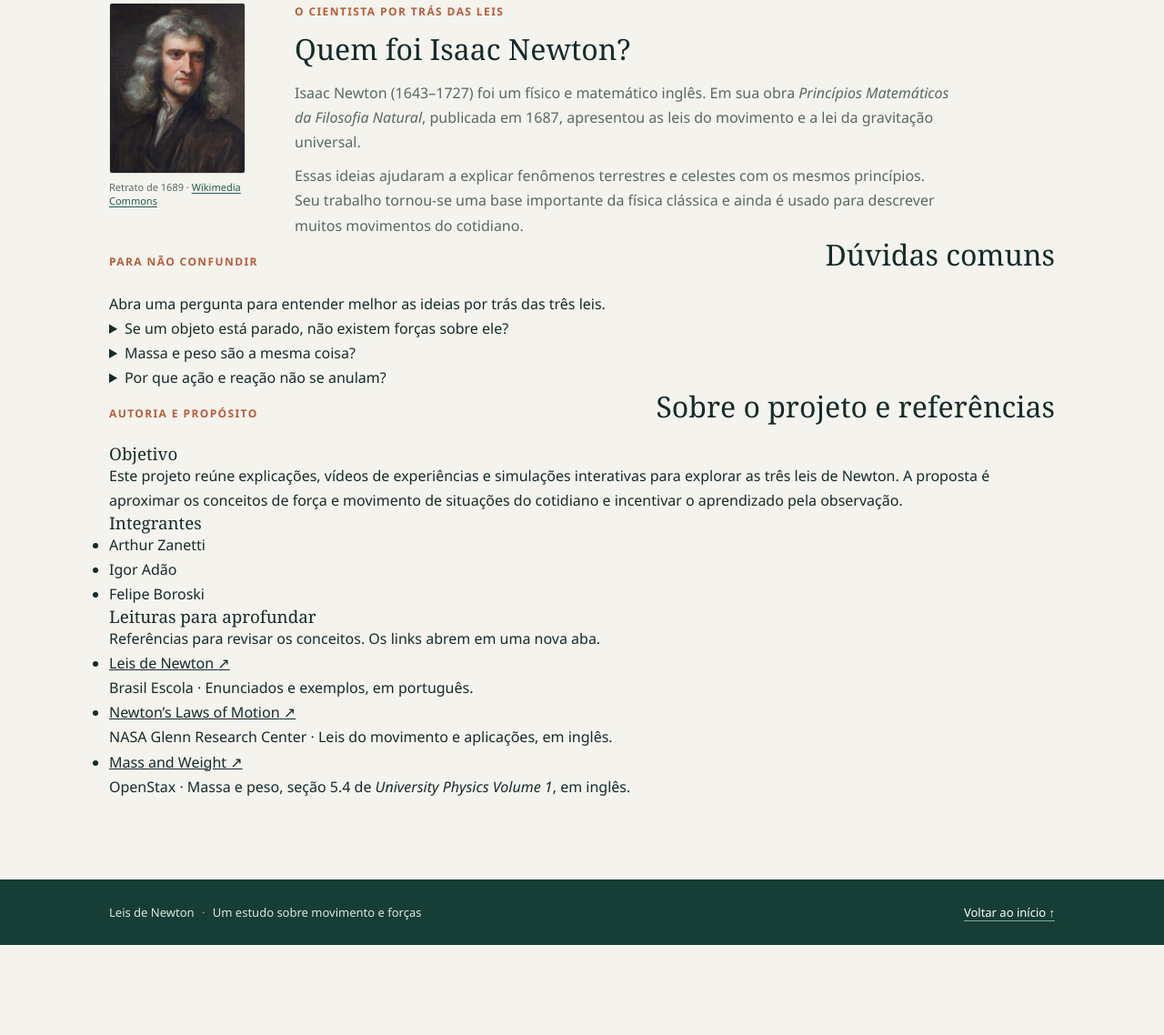
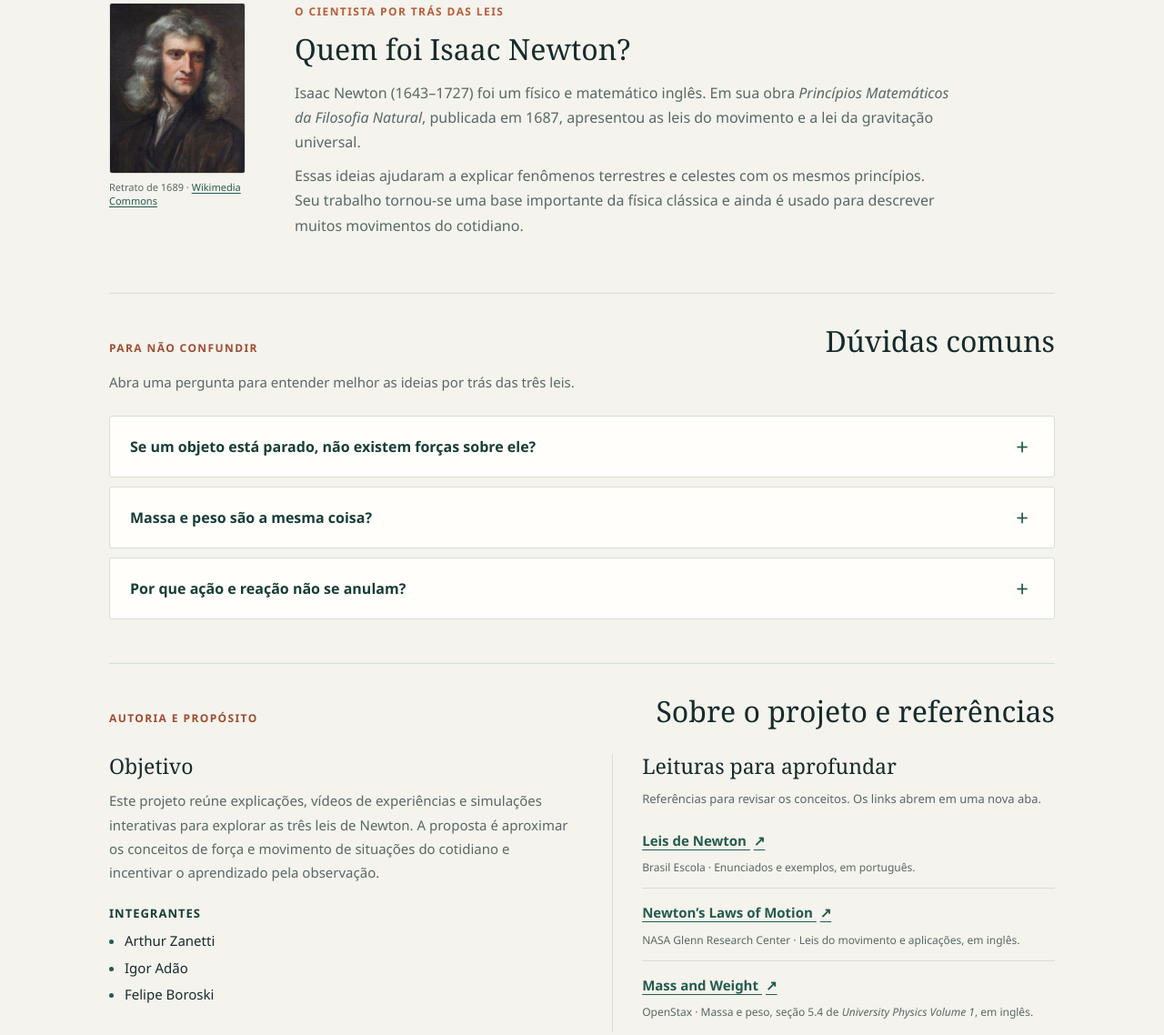
Before and after one commit to borgeszanettiarthur-rgb/FisicaWeb, a plain HTML site: page index.html in a window 1280 px wide. Shown: the part 1806-2944 px from the top of the page at 91% size. Before the commit the page ends 2845 px from the top, so only its background shows below. Drawn offline with Linux system fonts and the light colour scheme.

```diff
--- a/style.css
+++ b/style.css
@@ -1069,3 +1069,160 @@ a:focus-visible {
     .home-example-photo figcaption { padding-right: 20px; padding-left: 20px; }
     .home-example-content h3 { min-height: 0; font-size: 26px; }
 }
+
+/* Página inicial: dúvidas comuns, autoria e referências. */
+.home-faq {
+    margin-top: 60px;
+    padding: 34px 0 48px;
+    border-top: 1px solid var(--line);
+}
+.home-faq,
+.home-project { scroll-margin-top: 108px; }
+.home-faq .eyebrow,
+.home-project .eyebrow { color: #9f4c30; }
+.home-faq .section-heading { margin-bottom: 14px; }
+.home-faq-intro {
+    margin-bottom: 24px;
+    color: var(--muted);
+    font-size: 15px;
+}
+.home-faq-list { display: grid; gap: 10px; }
+.home-faq-item {
+    min-width: 0;
+    border: 1px solid var(--line);
+    border-radius: 3px;
+    background: var(--surface);
+}
+.home-faq-item[open] { border-color: #a9bfae; }
+.home-faq-item summary {
+    display: flex;
+    min-height: 66px;
+    align-items: center;
+    justify-content: space-between;
+    gap: 20px;
+    padding: 18px 22px;
+    color: var(--green-dark);
+    font-size: 16px;
+    font-weight: 600;
+    line-height: 1.5;
+    list-style: none;
+    cursor: pointer;
+}
+.home-faq-item summary::-webkit-details-marker { display: none; }
+.home-faq-item summary::marker { content: ""; }
+.home-faq-item summary:hover { background: #f0f4ed; }
+.home-faq-item summary:focus-visible {
+    outline: 3px solid #b85d3c;
+    outline-offset: 3px;
+}
+.home-faq-symbol {
+    display: grid;
+    width: 26px;
+    height: 26px;
+    flex: 0 0 26px;
+    place-items: center;
+    color: var(--green);
+    font-size: 24px;
+    font-weight: 400;
+    line-height: 1;
+}
+.home-faq-symbol::before { content: "+"; }
+.home-faq-item[open] .home-faq-symbol::before { content: "−"; }
+.home-faq-answer {
+    max-width: 870px;
+    padding: 0 22px 14px;
+    color: var(--muted);
+    font-size: 15px;
+    line-height: 1.75;
+}
+.home-faq-answer p + p { margin-top: 10px; }
+.home-faq-answer strong { color: var(--ink); font-weight: 600; }
+.home-faq-equation { white-space: nowrap; }
+.home-faq-answer .text-link {
+    display: inline-flex;
+    min-height: 44px;
+    align-items: center;
+    margin-top: 8px;
+}
+.home-faq-answer a:focus-visible,
+.home-project-references a:focus-visible {
+    outline: 3px solid #b85d3c;
+    outline-offset: 4px;
+}
+.home-project {
+    padding-top: 34px;
+    border-top: 1px solid var(--line);
+}
+.home-project .section-heading { margin-bottom: 28px; }
+.home-project-grid {
+    display: grid;
+    grid-template-columns: minmax(0, 1.05fr) minmax(0, 1fr);
+    gap: 42px;
+}
+.home-project-info,
+.home-project-reading { min-width: 0; }
+.home-project h3 {
+    margin-bottom: 12px;
+    font-size: 23px;
+}
+.home-project-info > p,
+.home-project-reading-intro {
+    color: var(--muted);
+    font-size: 15px;
+    line-height: 1.75;
+}
+.home-project h3.home-project-team-title {
+    margin-top: 25px;
+    margin-bottom: 10px;
+    color: var(--green-dark);
+    font-family: "Segoe UI", sans-serif;
+    font-size: 13px;
+    font-weight: 700;
+    letter-spacing: 1px;
+    text-transform: uppercase;
+}
+.home-project-authors {
+    display: grid;
+    gap: 4px;
+    padding-left: 17px;
+    color: var(--ink);
+    font-size: 15px;
+}
+.home-project-authors li::marker { color: var(--green); }
+.home-project-reading {
+    padding-left: 32px;
+    border-left: 1px solid var(--line);
+}
+.home-project-reading-intro { margin-bottom: 8px; font-size: 13px; }
+.home-project-references { list-style: none; }
+.home-project-references li { padding: 13px 0; }
+.home-project-references li + li { border-top: 1px solid var(--line); }
+.home-project-references a {
+    color: var(--green);
+    font-size: 15px;
+    font-weight: 700;
+    line-height: 1.5;
+    text-decoration-thickness: 1px;
+    text-underline-offset: 4px;
+    overflow-wrap: anywhere;
+}
+.home-project-references a > span[aria-hidden] { margin-left: 4px; }
+.home-project-references p {
+    margin-top: 6px;
+    color: var(--muted);
+    font-size: 12px;
+    line-height: 1.6;
+}
+@media (max-width: 720px) {
+    .home-faq { margin-top: 42px; padding-bottom: 36px; }
+    .home-faq,
+    .home-project { scroll-margin-top: 140px; }
+    .home-faq-item summary { gap: 14px; padding: 17px 18px; }
+    .home-faq-answer { padding: 0 18px 12px; }
+    .home-project-grid { grid-template-columns: 1fr; gap: 28px; }
+    .home-project-reading {
+        padding: 26px 0 0;
+        border-left: 0;
+        border-top: 1px solid var(--line);
+    }
+}
```
